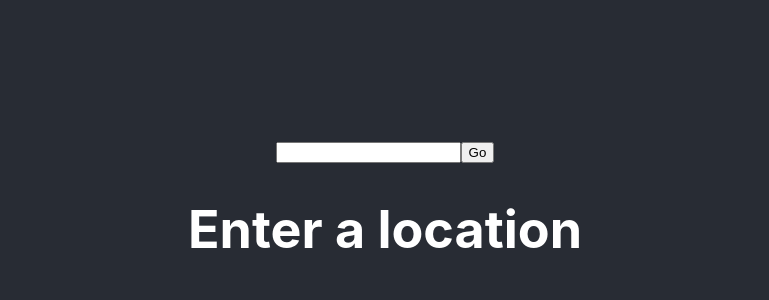
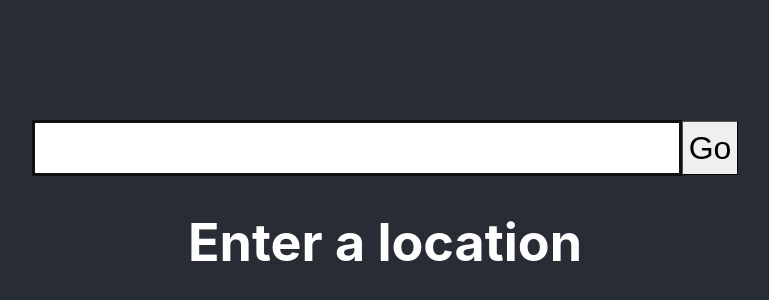
Before and after one commit to ariabrams65/ZotHack_Project, a React (Create React App) app: page / in a window 1280 px wide. Shown: the part 186-486 px from the top of the page, without its empty margins (255-1024 px from the left). Built offline with nearby package versions, Linux system fonts and the light colour scheme.

Commit message:
Made search bar bigger

```diff
--- a/src/WeatherSearch.css
+++ b/src/WeatherSearch.css
@@ -0,0 +1,23 @@
+.searchbar{
+    height:1.5em;
+    width: 20em;
+    border-style: solid;
+    border-width: medium;
+    border-color: rgb(15, 15, 15);
+    font-size: xx-large;
+    font-family: 'Lucida Sans', 'Lucida Sans Regular', 'Lucida Grande', 'Lucida Sans Unicode', Geneva, Verdana, sans-serif;
+    text-align: center;
+}
+
+button{
+    height: 1.69em;
+    font-size: xx-large;
+    border-width: thin;
+    border-color: black;
+
+}
+
+button:hover{
+    border-width:medium;
+    border-color: black;
+}
--- a/src/WeatherSearch.js
+++ b/src/WeatherSearch.js
@@ -33,7 +33,7 @@ export default class Weather extends Component {
         }
         return (
             <div>
-                <input type = 'text' id = 'search' onChange = {this.changed}></input>
+                <input className ="searchbar" type = 'text' id = 'search' onChange = {this.changed}></input>
                 <button onClick = {this.handleSubmit}>Go</button>
                 {searchLabel}
             </div>
```
